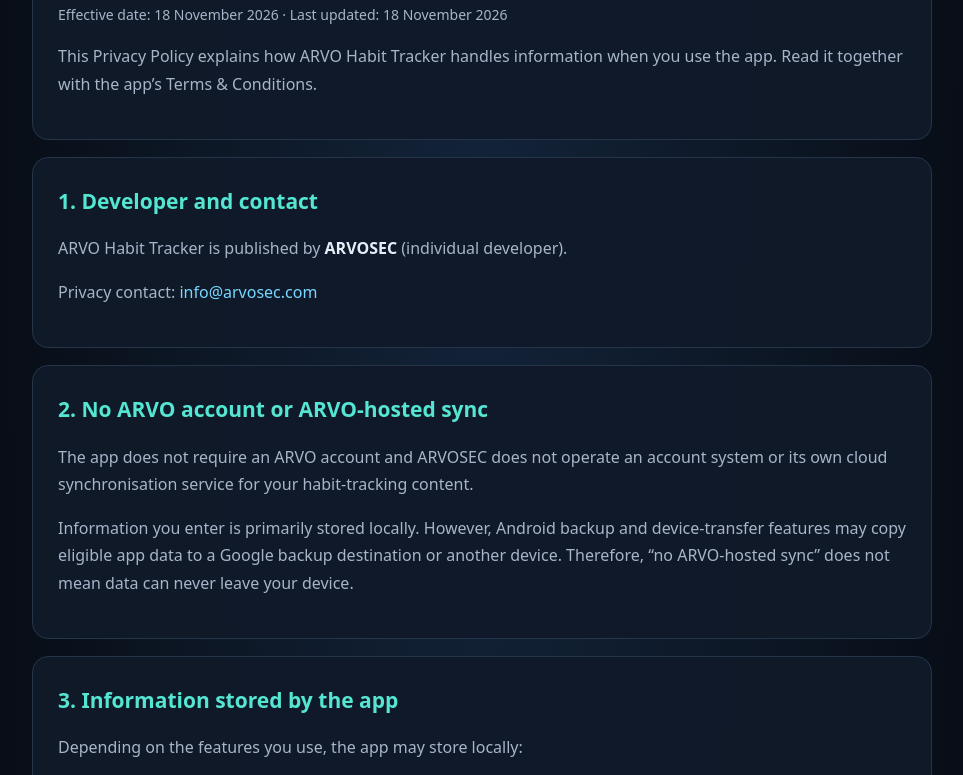
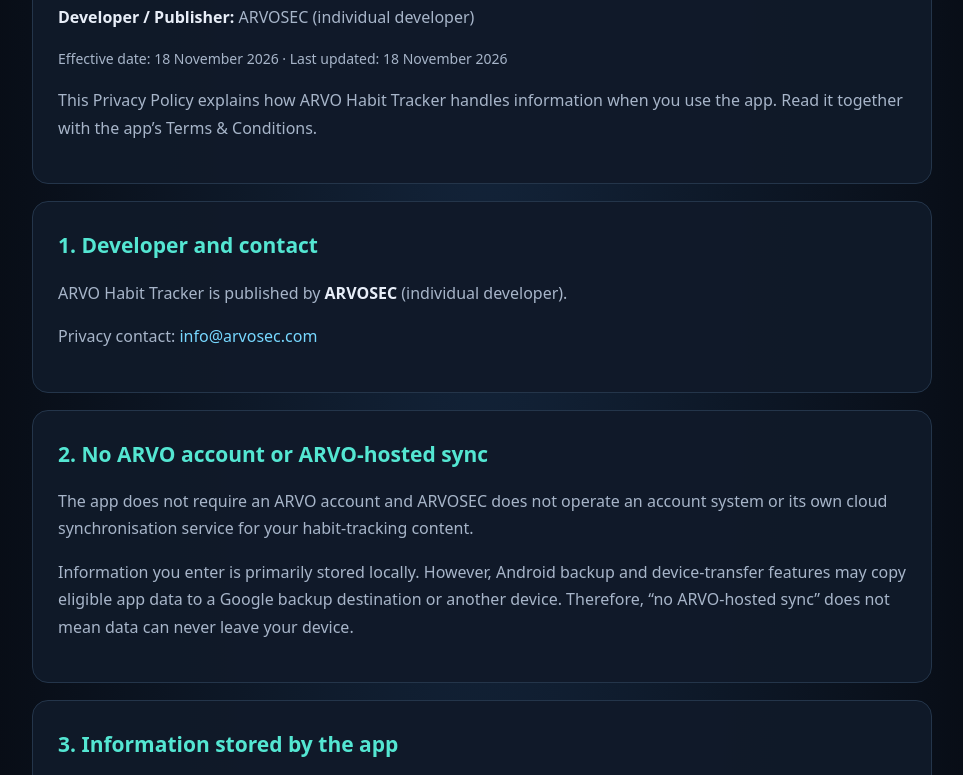
Before and after one commit to bhagat8920/arvo-habit-tracker-privacy, a plain HTML site: page index.html in a window 1280 px wide. Shown: the part 203-978 px from the top of the page, without its empty margins (158-1121 px from the left). Drawn offline with Linux system fonts and the light colour scheme.

Commit message:
Update header structure and title in Privacy Policy

```diff
--- a/index.html
+++ b/index.html
@@ -14,7 +14,7 @@ main{width:min(900px,calc(100% - 32px));margin:42px auto}header,section,footer{b
 </style>
 </head>
 <body><main>
-<header><div class="brand">ARVOSEC</div><h1>Privacy Policy</h1><p><strong>ARVO Habit Tracker</strong></p><p class="meta">Effective date: 18 November 2026 · Last updated: 18 November 2026</p><p>This Privacy Policy explains how ARVO Habit Tracker handles information when you use the app. Read it together with the app’s Terms &amp; Conditions.</p></header>
+<header><div class="brand">ARVOSEC</div><h1>ARVO Habit Tracker</h1><h2>Privacy Policy</h2><p><strong>Developer / Publisher:</strong> ARVOSEC (individual developer)</p><p class="meta">Effective date: 18 November 2026 · Last updated: 18 November 2026</p><p>This Privacy Policy explains how ARVO Habit Tracker handles information when you use the app. Read it together with the app’s Terms &amp; Conditions.</p></header>
 
 <section><h2>1. Developer and contact</h2><p>ARVO Habit Tracker is published by <strong>ARVOSEC</strong> (individual developer).</p><p>Privacy contact: <a href="mailto:info@arvosec.com">info@arvosec.com</a></p></section>
 
```
